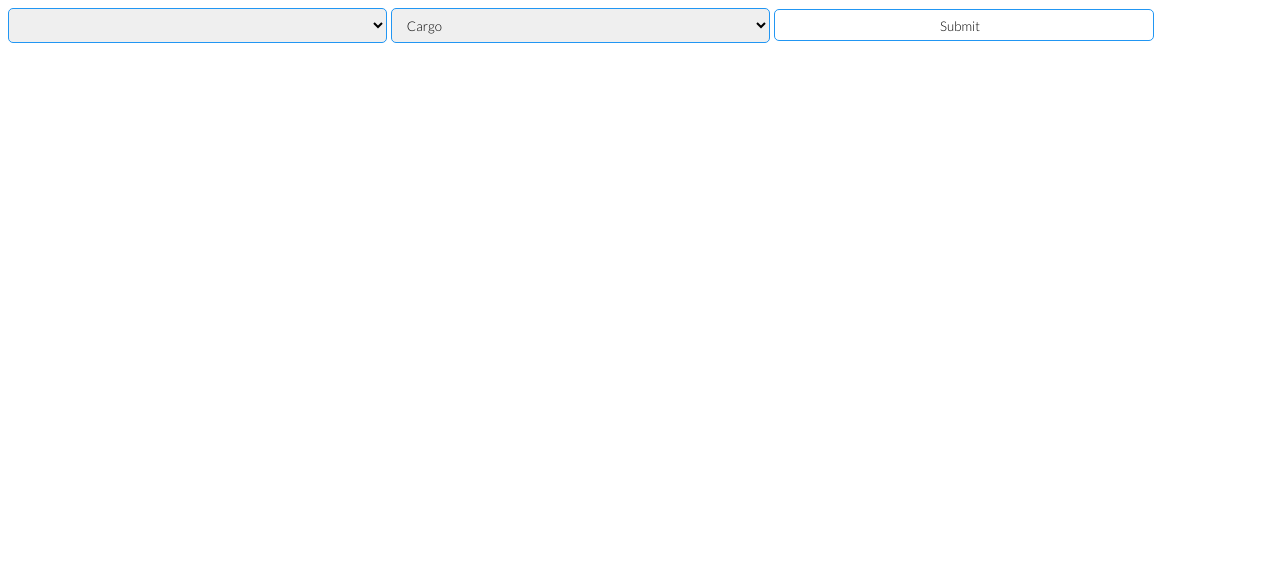
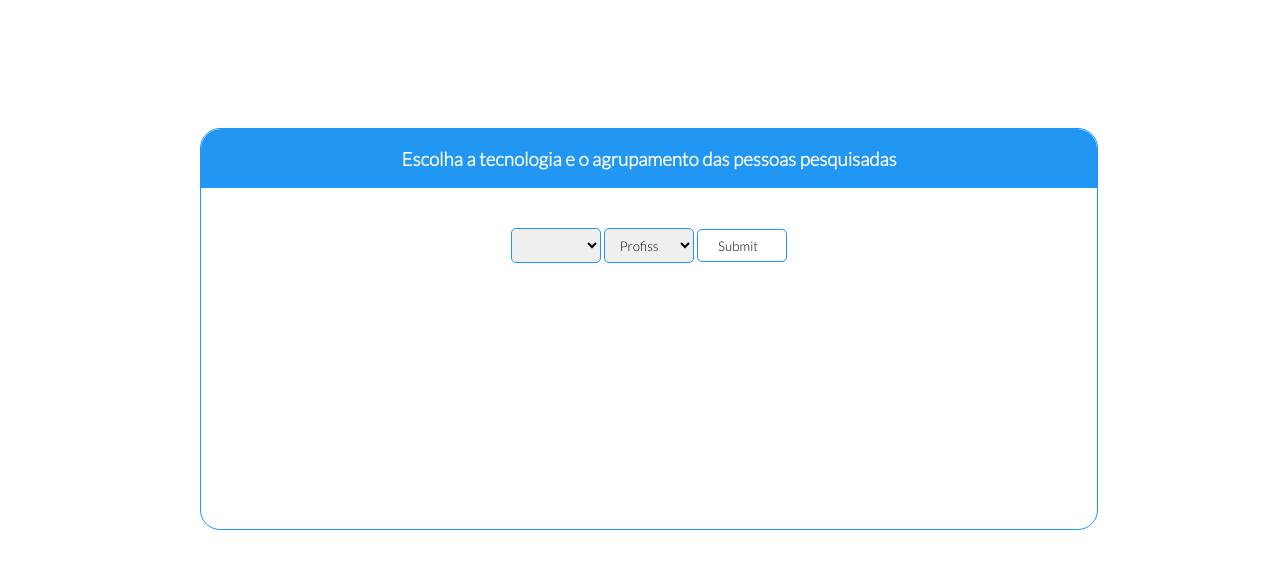
Before and after one commit to ferreira-mev/bd-trabalho-final, a Flask app: page /dropdown-porcentagem in a window 1280 px wide. Shown: the top 569 px of the page. Run offline with Flask 2, Linux system fonts and the light colour scheme; data that the repository does not hold is empty.

Commit message:
Finalizada as consultas + frontend de tecnologia

```diff
--- a/db_functions.py
+++ b/db_functions.py
@@ -4,8 +4,8 @@ from collections import OrderedDict
 def connect():
     cnx = mysql.connector.connect(  #conectando no banco de dados
         host="127.0.0.1",
-        user="sods",
-        passwd="Sods_1234",         #Não utilizar secret para senha é má prática, e senha 1234 é pior ainda, mas trabalho da faculdade
+        user="root",
+        passwd="1234",         #Não utilizar secret para senha é má prática, e senha 1234 é pior ainda, mas trabalho da faculdade
         database="stackoverflow"         #banco de dado de teste do mysql, já vem incluso no mysql community
     )
     return cnx
--- a/main.py
+++ b/main.py
@@ -36,26 +36,6 @@ def gera_dropdown_tecnologia():
     return rendered_template
 
 
-@app.route("/dropdown-total")
-def gera_dropdown_total():
-    cnx = db_functions.connect()
-
-    query = ('''
-    SELECT * FROM(
-    SELECT Id, Nome FROM Linguagem
-    UNION
-    SELECT Id, Nome FROM Sgbd
-    UNION
-    Select Id, Nome from OutraTecnologia) q
-    ORDER BY Nome;
-    ''')
-
-    query_result = db_functions.query_make(cnx, query)
-    rendered_template = render_template('dropdown.html', result = query_result, action = "/resultado-dropdown-total")
-
-    cnx.close()
-
-    return rendered_template
 
 @app.route("/dropdown-porcentagem")
 def gera_dropdown_porcentagem():
@@ -113,28 +93,9 @@ def consulta_tecnologia():
         query_result = db_functions.query_make(cnx, query)
         cnx.close()
 
-        rendered_template = render_template('consulta.html', result = query_result)
+        rendered_template = render_template('resultado-tecnologia.html', result = query_result)
         return rendered_template
 
-@app.route("/resultado-dropdown-total", methods=['GET', 'POST'])
-def consulta_dropdown_total():
-
-    # POST request
-    if request.method == 'POST':
-        value = request.form["value"].split(', ')
-        atributo = request.form["atributo"]
-        query = f'''SELECT COUNT(*) total, {atributo} FROM Pessoa WHERE Id IN
-        (SELECT fk_Pessoa_Id FROM Usa WHERE fk_Sgbd_Id = {value[0]} OR fk_Linguagem_Id  = {value[0]} OR fk_OutraTecnologia_Id = {value[0]})
-        GROUP BY {atributo}
-        ORDER BY total desc
-        LIMIT 30
-        '''
-        cnx = db_functions.connect()
-        query_result = db_functions.query_make(cnx, query)
-        cnx.close()
-        print(value[0],atributo)
-        rendered_template = render_template('consulta.html', result = query_result)
-        return rendered_template
 
 @app.route("/resultado-dropdown-porcentagem", methods=['GET', 'POST'])
 def consulta_dropdown_porcentagem():
@@ -143,20 +104,56 @@ def consulta_dropdown_porcentagem():
     if request.method == 'POST':
         value = request.form["value"].split(', ')
         atributo = request.form["atributo"]
-        query = f'''SELECT 100 * t1.c1/t2.c2 percent, t1.{atributo} FROM
-        (SELECT COUNT(*) c1, {atributo} FROM Pessoa WHERE Id IN
-        (SELECT fk_Pessoa_Id FROM Usa WHERE fk_Sgbd_Id = {value[0]} OR fk_Linguagem_Id  = {value[0]} OR fk_OutraTecnologia_Id = {value[0]})
-        GROUP BY {atributo}) t1
-        INNER JOIN
-        (SELECT COUNT(*) c2, Id, {atributo} FROM Pessoa GROUP BY {atributo}) t2
-        ON t1.{atributo} = t2.{atributo}
-        ORDER BY percent desc
-        LIMIT 30
-        '''
+        if atributo != "cargo" and atributo != "genero":
+            print(atributo)
+            query = f'''(SELECT c1 total, 100 * t1.c1/t2.c2 percent, t1.{atributo} FROM
+            (SELECT COUNT(*) c1, {atributo} FROM Pessoa WHERE Id IN
+            (SELECT fk_Pessoa_Id FROM Usa WHERE fk_Sgbd_Id = {value[0]} OR fk_Linguagem_Id  = {value[0]} OR fk_OutraTecnologia_Id = {value[0]})
+            GROUP BY {atributo}) t1
+            INNER JOIN
+            (SELECT COUNT(*) c2, Id, {atributo} FROM Pessoa GROUP BY {atributo}) t2
+            ON t1.{atributo} = t2.{atributo}
+            ORDER BY percent asc
+            LIMIT 15)
+
+            UNION
+            (SELECT c1 total, 100 * t1.c1/t2.c2 percent, t1.{atributo} FROM
+            (SELECT COUNT(*) c1, {atributo} FROM Pessoa WHERE Id IN
+            (SELECT fk_Pessoa_Id FROM Usa WHERE fk_Sgbd_Id = {value[0]} OR fk_Linguagem_Id  = {value[0]} OR fk_OutraTecnologia_Id = {value[0]})
+            GROUP BY {atributo}) t1
+            INNER JOIN
+            (SELECT COUNT(*) c2, Id, {atributo} FROM Pessoa GROUP BY {atributo}) t2
+            ON t1.{atributo} = t2.{atributo}
+            ORDER BY percent desc
+            LIMIT 15)
+            '''
+        else :
+            query = f'''(SELECT c1 total, 100 * t1.c1/t2.c2 percent, t1.{atributo} FROM
+            (SELECT COUNT(*) c1, {atributo}.Nome {atributo} FROM Pessoa INNER JOIN tem{atributo} ON Pessoa.Id = tem{atributo}.fk_Pessoa_Id INNER JOIN {atributo} ON {atributo}.Id = tem{atributo}.fk_{atributo}_id
+            WHERE pessoa.Id IN
+            (SELECT fk_Pessoa_Id FROM Usa WHERE fk_Sgbd_Id = {value[0]} OR fk_Linguagem_Id  = {value[0]} OR fk_OutraTecnologia_Id = {value[0]})
+            GROUP BY {atributo}) t1
+            INNER JOIN
+            (SELECT COUNT(*) c2, pessoa.Id, {atributo}.Nome {atributo} FROM Pessoa INNER JOIN tem{atributo} ON Pessoa.Id = tem{atributo}.fk_Pessoa_Id INNER JOIN {atributo} ON {atributo}.Id = tem{atributo}.fk_{atributo}_id GROUP BY {atributo}) t2
+            ON t1.{atributo} = t2.{atributo}
+            ORDER BY percent asc
+            LIMIT 15)
+
+            UNION
+            (SELECT c1 total, 100 * t1.c1/t2.c2 percent, t1.{atributo} FROM
+            (SELECT COUNT(*) c1, {atributo}.Nome {atributo} FROM Pessoa INNER JOIN tem{atributo} ON Pessoa.Id = tem{atributo}.fk_Pessoa_Id INNER JOIN {atributo} ON {atributo}.Id = tem{atributo}.fk_{atributo}_id
+            WHERE pessoa.Id IN
+            (SELECT fk_Pessoa_Id FROM Usa WHERE fk_Sgbd_Id = {value[0]} OR fk_Linguagem_Id  = {value[0]} OR fk_OutraTecnologia_Id = {value[0]})
+            GROUP BY {atributo}) t1
+            INNER JOIN
+            (SELECT COUNT(*) c2, pessoa.Id, {atributo}.Nome {atributo} FROM Pessoa INNER JOIN tem{atributo} ON Pessoa.Id = tem{atributo}.fk_Pessoa_Id INNER JOIN {atributo} ON {atributo}.Id = tem{atributo}.fk_{atributo}_id GROUP BY {atributo}) t2
+            ON t1.{atributo} = t2.{atributo}
+            ORDER BY percent desc
+            LIMIT 15)'''
         cnx = db_functions.connect()
         query_result = db_functions.query_make(cnx, query)
         cnx.close()
-        print(value[0],atributo)
+
         rendered_template = render_template('consulta.html', result = query_result)
         return rendered_template
 
--- a/static/styles/consulta.css
+++ /dev/null
@@ -1,24 +0,0 @@
-@import url('https://fonts.googleapis.com/css2?family=Lato:wght@300&display=swap');
-
-.dropdown{
-    font-family: 'Lato', sans-serif;
-    border: #2196F3 solid 1px;
-    border-radius: 5px;
-    padding: .6em 1.4em .5em .8em;
-    width: 30%;
-}
-
-.botao{
-    font-family: 'Lato', sans-serif;
-    border: #2196F3 solid 1px;
-    background-color: white;
-    border-radius: 5px;
-    padding: .6em 1.4em .5em .8em;
-    width: 30%;
-}
-
-.botao:hover{
-    background-color: #2196F3;
-    color: white;
-    cursor: pointer;
-}
--- /dev/null
+++ b/static/styles/dropdown.css
@@ -0,0 +1,24 @@
+@import url('https://fonts.googleapis.com/css2?family=Lato:wght@300&display=swap');
+
+.dropdown{
+    font-family: 'Lato', sans-serif;
+    border: #2196F3 solid 1px;
+    border-radius: 5px;
+    padding: .6em 1.4em .5em .8em;
+    width: 30%;
+}
+
+.botao{
+    font-family: 'Lato', sans-serif;
+    border: #2196F3 solid 1px;
+    background-color: white;
+    border-radius: 5px;
+    padding: .6em 1.4em .5em .8em;
+    width: 30%;
+}
+
+.botao:hover{
+    background-color: #2196F3;
+    color: white;
+    cursor: pointer;
+}
--- a/static/styles/main.css
+++ b/static/styles/main.css
@@ -25,6 +25,10 @@
     text-align: center;
     display: flex;
     flex-flow: column wrap;
+}
+
+.flex-item:hover{
+    border: #2196F3 solid 1px;
 }
 
 #titulo{
--- /dev/null
+++ b/static/styles/template-dropdowns.css
@@ -0,0 +1,47 @@
+@import url('https://fonts.googleapis.com/css2?family=Lato:wght@300&display=swap');
+
+
+.flex-container{
+    display:flex;
+    align-self: center;
+    width: 70vw;
+    margin-top: 10vw;
+    margin-left: 15vw;
+    height: 50vh;
+    border: #2196F3 solid 1px;
+    border-radius: 20px;
+    font-family: 'Lato', sans-serif;
+    align-content: flex-start;
+    flex-flow: column wrap;
+    text-align: center;
+}
+
+.flex-item{
+    width: 100%;
+}
+
+#titulo{
+    background-color: #2196F3;
+    border-radius: 20px 20px 0 0;
+    color: white;
+}
+#radio-box{
+    padding-top: 5vh;
+}
+#dropdowns{
+    padding-top: 5vh;
+    display: flex;
+    justify-content: center;
+}
+
+.dropdown option:hover{
+    background-color: #2196F3;
+}
+
+.dropdown{
+    font-family: 'Lato', sans-serif;
+    border: #2196F3 solid 1px;
+    border-radius: 5px;
+    padding: .6em 1.4em .5em .8em;
+    width: 30%;
+}
--- a/templates/dropdown.html
+++ b/templates/dropdown.html
@@ -1,12 +1,17 @@
 <!DOCTYPE html>
 <html lang="en">
 <head>
-    <title>Dropdown</title>
-
-    <link rel="stylesheet" href="{{ url_for('static', filename='styles/consulta.css') }}">
+    <title>Porcentagem por tecnologia</title>
+    <link rel="stylesheet" href="{{ url_for('static', filename='styles/template-dropdowns.css') }}">
+    <link rel="stylesheet" href="{{ url_for('static', filename='styles/dropdown.css') }}">
 </head>
 <body>
 
+    <div class="flex-container">
+        <div class="flex-item" id="titulo">
+            <h3>Escolha a tecnologia e o agrupamento das pessoas pesquisadas</h3>
+        </div>
+        <div class="flex-item" id="dropdowns">
             <form action="{{action}}" method = "post">
                 <select name = "value" class="dropdown">
                     {% for rows in result %}
@@ -14,16 +19,18 @@
                     {% endfor %}
                 </select>
 
-
                 <select name = "atributo" class="dropdown">
-            <option value="Cargo">Cargo</option>
+                    <option value="EhProfissional">Profissionalidade</option>
+                    <option value="TamEmpresa">Tamanho da empresa</option>
+                    <option value="genero">Gênero</option>
+                    <option value="cargo">Cargo</option>
                     <option value="FaixaEtaria">Faixa Etária</option>
-            <option value="Genero">Gênero</option>
                     <option value="Pais">País</option>
                 </select>
                 <input class= "botao" type = "submit", value = "Submit">
             </form>
-
+        </div>
+    </div>
 
 </body>
 </html>
--- a/templates/tecnologia.html
+++ b/templates/tecnologia.html
@@ -4,6 +4,7 @@
     <title>Tecnologia</title>
     <script type="text/javascript" src="{{url_for('static', filename='script/tecnologia.js')}}"></script>
     <link rel="stylesheet" href="{{ url_for('static', filename='styles/tecnologia.css') }}">
+    <link rel="stylesheet" href="{{ url_for('static', filename='styles/template-dropdowns.css') }}">
 </head>
 <body>
 
@@ -34,7 +35,7 @@
                 {% endfor %}
             </select>
             <select id="SGBD" class="dropdown" onchange="display(value, 'sgbd')">
-                {% for rows in sgbds %}
+                {% for rows in Sgbds %}
                     <option value="{{rows['Id']}}">{{rows['Nome']}}</option>
                 {% endfor %}
             </select>
```
Also changed, not shown: static/styles/resultado-tecnologia.css (added, +43 -0 lines), static/styles/tecnologia.css (+0 -43 lines), templates/consulta.html (+6 -6 lines), templates/main.html (+6 -15 lines), templates/resultado-tecnologia.html (added, +28 -0 lines), 1 other file. Lines whose indentation alone changed are shown as unchanged.
